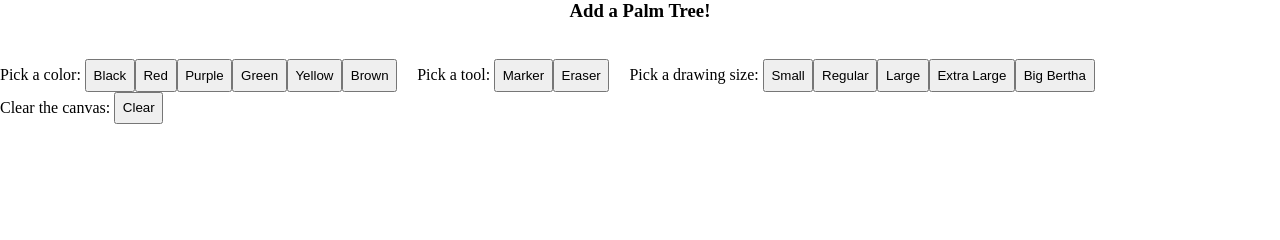
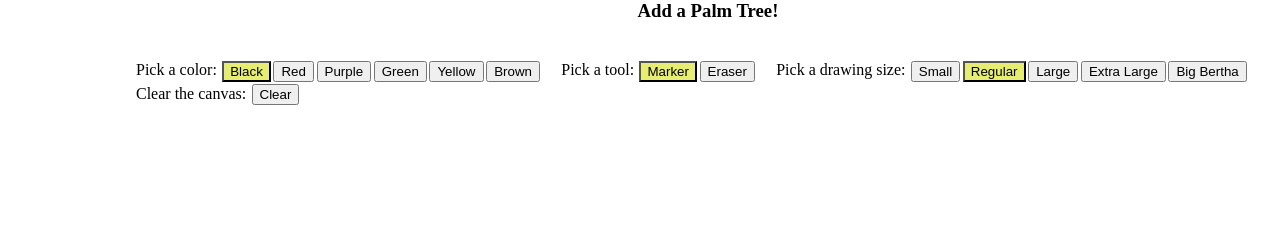
Before and after one commit to comp346s17/course-project-droop, a Django app: template droopproject/main/static/main/templates/canvas.template.html in a window 1280 px wide. Shown: the top 240 px of the page. Run offline with Django 3.2, Linux system fonts and the light colour scheme; the template is opened without the code that fills it, so the values that code supplies are empty.

Commit message:
Highlights the buttons that currently clicked

```diff
--- a/droopproject/main/static/main/canvas.css
+++ b/droopproject/main/static/main/canvas.css
@@ -5,12 +5,16 @@ html, body {
 }
 
 button {
-    padding: 0.5em;
+    margin: 0.1em;
 }
 
 .content-area {
     display: inline-block;
     padding-right: 1em;
+}
+
+.currently-used {
+    background-color: rgb(231, 237, 114)
 }
 
 #canvasArea {
@@ -28,6 +32,7 @@ button {
 
 #controlArea {
     margin: 0 auto;
+    padding-left: 8.5em;
 }
 
 #prompt {
--- a/droopproject/main/static/main/canvas.js
+++ b/droopproject/main/static/main/canvas.js
@@ -23,6 +23,11 @@ var clickY = new Array();
 var clickDrag = new Array();
 //
 
+//Currently Pressed Buttons
+var currColorButton = "black"
+var currToolButton = "marker"
+var currLineSizeButton = "regular"
+
 $('#clear').click(function() {
     //Clears the canvas & reset arrays
 
@@ -37,29 +42,34 @@ $('#clear').click(function() {
 
 //Changing all the colors
 $(".color").click(function() {
-    this.focus()
     curColor = this.id //Using built in Javascript colors
-})
-//
-
-//Changing all the line Sizes, Refactor into one function where each button shares a class 'draw-size'
-$(".draw-size").click(function() {
-    curLineSize = lineSizes[this.id]
-})
+    $("#"+currColorButton).toggleClass("currently-used")
+    $(this).toggleClass("currently-used")
+    currColorButton = this.id
+});
 //
 
 //Changing the tools
-$(".color").click(function(){
-    if (curTool == "eraser"){
-        curTool = "marker"
-    }
-});
+$(".tool").click(function() {
+    $("#"+currToolButton).toggleClass("currently-used")
+    $(this).toggleClass("currently-used")
+    currToolButton = this.id
+})
 $('#marker').click(function(){
     curTool = "marker";
 });
 $('#eraser').click(function(){
     curTool = "eraser";
 });
+//
+
+//Changing all the line Sizes, Refactor into one function where each button shares a class 'draw-size'
+$(".draw-size").click(function() {
+    curLineSize = lineSizes[this.id]
+    $("#"+currLineSizeButton).toggleClass("currently-used")
+    $(this).toggleClass("currently-used")
+    currLineSizeButton = this.id
+})
 //
 
 $("#btnSave").bind("click", function () {
--- a/droopproject/main/static/main/templates/canvas.template.html
+++ b/droopproject/main/static/main/templates/canvas.template.html
@@ -2,19 +2,18 @@
 <div id="controlArea">
     <h3 id="prompt"> Add a Palm Tree! </h3>
     <div id="colorArea" class="content-area">
-        Pick a color: <span><button id="black" class="color">Black</button><button id="red" class="color">Red</button><button id="purple" class="color">Purple</button><button id="green" class="color">Green</button><button id="yellow" class="color">Yellow</button><button id="brown" class="color">Brown</button></span></br>
+        Pick a color: <span><button id="black" class="color currently-used">Black</button><button id="red" class="color">Red</button><button id="purple" class="color">Purple</button><button id="green" class="color">Green</button><button id="yellow" class="color">Yellow</button><button id="brown" class="color">Brown</button></span></br>
     </div>
     <div id="toolArea" class="content-area">
-        Pick a tool: <span><button id="marker">Marker</button><button id="eraser">Eraser</button></span></br>
+        Pick a tool: <span><button id="marker" class="tool currently-used">Marker</button><button id="eraser" class="tool">Eraser</button></span></br>
     </div>
     <div id="drawSizeArea" class="content-area">
-        Pick a drawing size: <span><button id="small" class="draw-size">Small</button><button id="regular" class="draw-size">Regular</button><button id="large" class="draw-size">Large</button><button id="extraLarge" class="draw-size">Extra Large</button><button id="bigBertha" class="draw-size">Big Bertha</button></span></br>
+        Pick a drawing size: <span><button id="small" class="draw-size">Small</button><button id="regular" class="draw-size currently-used">Regular</button><button id="large" class="draw-size">Large</button><button id="extraLarge" class="draw-size">Extra Large</button><button id="bigBertha" class="draw-size">Big Bertha</button></span></br>
     </div>
     <div id="clearArea" class="content-area">
         Clear the canvas: <button id="clear">Clear</button> </br>
     </div>
 </div>
-
 
 <!-- <a href="base64" download="myImage">Click here to download image</a> -->
 
```
